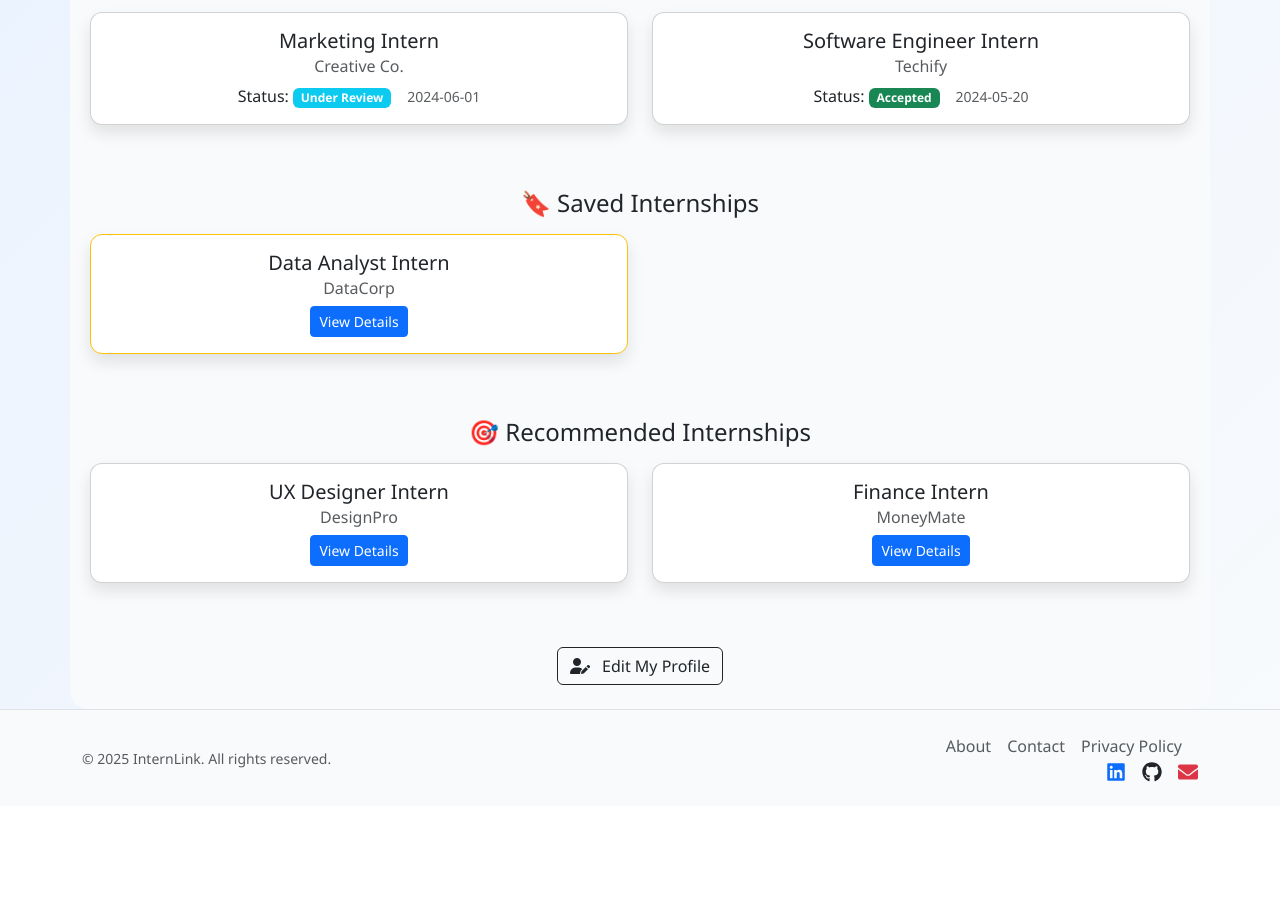
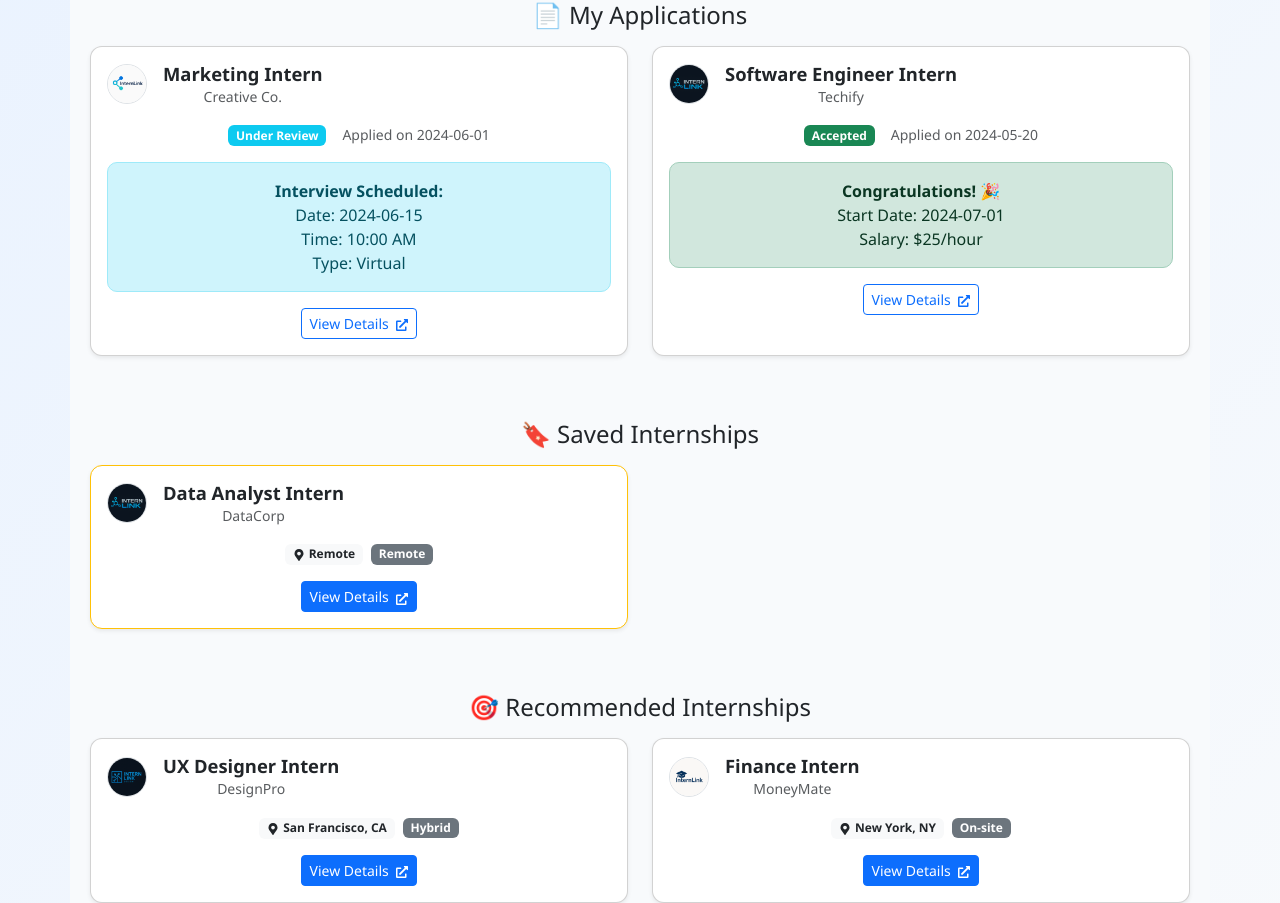
Before and after one commit to Omar-AbuShaheen/internlink, a React (Create React App) app: page /student/dashboard in a window 1280 px wide. Shown: the part 676-1579 px from the top of the page. Before the commit the page ends 1482 px from the top, so only its background shows below. Built offline with nearby package versions, Linux system fonts and the light colour scheme.

Commit message:
Update feat://// Fix company name alignment and spacing under job title

```diff
--- a/src/components/StudentDashboard.js
+++ b/src/components/StudentDashboard.js
@@ -1,37 +1,157 @@
 // src/components/StudentDashboard.js
-import React from 'react';
-import { Card, Button, Row, Col, Container, ProgressBar, Alert, Badge } from 'react-bootstrap';
+import React, { useState, useEffect } from 'react';
+import { Card, Button, Row, Col, Container, ProgressBar, Alert, Badge, Spinner } from 'react-bootstrap';
+import { useNavigate } from 'react-router-dom';
 import '@fortawesome/fontawesome-free/css/all.min.css';
-import { FaCheckCircle, FaHourglassHalf, FaBookmark, FaBell, FaClipboardList, FaUserEdit } from 'react-icons/fa';
+import { FaCheckCircle, FaHourglassHalf, FaBookmark, FaBell, FaClipboardList, FaUserEdit, FaExternalLinkAlt, FaMapMarkerAlt } from 'react-icons/fa';
 import '../styles/StudentDashboard.css';
 
 const mockApplications = [
-  { id: 1, title: 'Marketing Intern', company: 'Creative Co.', status: 'Under Review', date: '2024-06-01' },
-  { id: 2, title: 'Software Engineer Intern', company: 'Techify', status: 'Accepted', date: '2024-05-20' },
+  {
+    id: 1,
+    title: 'Marketing Intern',
+    company: 'Creative Co.',
+    status: 'Under Review',
+    date: '2024-06-01',
+    logo: require('../images/marketing-logo.png'),
+    interviewDate: '2024-06-15',
+    interviewTime: '10:00 AM',
+    interviewType: 'Virtual'
+  },
+  {
+    id: 2,
+    title: 'Software Engineer Intern',
+    company: 'Techify',
+    status: 'Accepted',
+    date: '2024-05-20',
+    logo: require('../images/tech-logo.png'),
+    startDate: '2024-07-01',
+    salary: '$25/hour'
+  },
 ];
 
 const mockRecommendations = [
-  { id: 101, title: 'UX Designer Intern', company: 'DesignPro' },
-  { id: 102, title: 'Finance Intern', company: 'MoneyMate' },
+  {
+    id: 101,
+    title: 'UX Designer Intern',
+    company: 'DesignPro',
+    logo: require('../images/design-logo.png'),
+    location: 'San Francisco, CA',
+    type: 'Hybrid'
+  },
+  {
+    id: 102,
+    title: 'Finance Intern',
+    company: 'MoneyMate',
+    logo: require('../images/logo.png'),
+    location: 'New York, NY',
+    type: 'On-site'
+  },
 ];
 
 const mockSaved = [
-  { id: 201, title: 'Data Analyst Intern', company: 'DataCorp' },
+  {
+    id: 201,
+    title: 'Data Analyst Intern',
+    company: 'DataCorp',
+    logo: require('../images/tech-logo.png'),
+    location: 'Remote',
+    type: 'Remote'
+  },
 ];
 
 function StudentDashboard() {
+  const navigate = useNavigate();
+  const [isLoading, setIsLoading] = useState(true);
+  const [error, setError] = useState(null);
+  const [applications, setApplications] = useState([]);
+  const [recommendations, setRecommendations] = useState([]);
+  const [saved, setSaved] = useState([]);
+  const [notifications, setNotifications] = useState([]);
+  const [profileProgress, setProfileProgress] = useState(0);
+
   // Example stats
   const stats = [
-    { label: 'Applications', value: 5, icon: <FaClipboardList />, color: 'primary' },
-    { label: 'Interviews', value: 1, icon: <FaHourglassHalf />, color: 'info' },
-    { label: 'Offers', value: 1, icon: <FaCheckCircle />, color: 'success' },
-    { label: 'Saved', value: 3, icon: <FaBookmark />, color: 'warning' },
+    { label: 'Applications', value: applications.length, icon: <FaClipboardList />, color: 'primary' },
+    { label: 'Interviews', value: applications.filter(app => app.status === 'Under Review').length, icon: <FaHourglassHalf />, color: 'info' },
+    { label: 'Offers', value: applications.filter(app => app.status === 'Accepted').length, icon: <FaCheckCircle />, color: 'success' },
+    { label: 'Saved', value: saved.length, icon: <FaBookmark />, color: 'warning' },
   ];
-  const profileProgress = 80;
-  const notifications = [
-    { id: 1, message: 'You have an interview scheduled for Software Engineer Intern!', type: 'info' },
-    { id: 2, message: 'Your application for Marketing Intern is under review.', type: 'primary' },
-  ];
+
+  useEffect(() => {
+    const fetchDashboardData = async () => {
+      try {
+        setIsLoading(true);
+        setError(null);
+        // Simulate API calls
+        await Promise.all([
+          new Promise(resolve => setTimeout(resolve, 1000)),
+          new Promise(resolve => setTimeout(resolve, 1200)),
+          new Promise(resolve => setTimeout(resolve, 800))
+        ]);
+
+        setApplications(mockApplications);
+        setRecommendations(mockRecommendations);
+        setSaved(mockSaved);
+        setProfileProgress(80);
+        setNotifications([
+          {
+            id: 1,
+            message: 'You have an interview scheduled for Software Engineer Intern!',
+            type: 'info',
+            date: '2024-06-14'
+          },
+          {
+            id: 2,
+            message: 'Your application for Marketing Intern is under review.',
+            type: 'primary',
+            date: '2024-06-13'
+          },
+        ]);
+      } catch (err) {
+        console.error('Error fetching dashboard data:', err);
+        setError('Failed to load dashboard data. Please try again later.');
+      } finally {
+        setIsLoading(false);
+      }
+    };
+
+    fetchDashboardData();
+  }, []);
+
+  const handleViewDetails = (internshipId) => {
+    navigate(`/internships/${internshipId}`);
+  };
+
+  const handleEditProfile = () => {
+    navigate('/profile/edit');
+  };
+
+  if (isLoading) {
+    return (
+      <Container className="student-dashboard py-5 text-center">
+        <Spinner animation="border" role="status" variant="primary">
+          <span className="visually-hidden">Loading...</span>
+        </Spinner>
+        <p className="mt-3 text-muted">Loading your dashboard...</p>
+      </Container>
+    );
+  }
+
+  if (error) {
+    return (
+      <Container className="student-dashboard py-5">
+        <Alert variant="danger" className="text-center">
+          {error}
+          <div className="mt-3">
+            <Button variant="primary" onClick={() => window.location.reload()}>
+              Retry
+            </Button>
+          </div>
+        </Alert>
+      </Container>
+    );
+  }
 
   return (
     <Container className="student-dashboard py-4">
@@ -63,29 +183,76 @@ function StudentDashboard() {
             <span className="text-primary fw-bold">{profileProgress}%</span>
           </div>
           <ProgressBar now={profileProgress} label={`${profileProgress}%`} className="mt-2" />
+          {profileProgress < 100 && (
+            <Button
+              variant="link"
+              className="mt-2 p-0 text-decoration-none"
+              onClick={handleEditProfile}
+            >
+              Complete your profile to increase your chances
+            </Button>
+          )}
         </Card.Body>
       </Card>
 
       {/* Notifications */}
       {notifications.map((note) => (
-        <Alert key={note.id} variant={note.type} className="d-flex align-items-center">
-          <FaBell className="me-2" /> {note.message}
+        <Alert key={note.id} variant={note.type} className="d-flex align-items-center justify-content-between">
+          <div>
+            <FaBell className="me-2" /> {note.message}
+          </div>
+          <small className="text-muted">{note.date}</small>
         </Alert>
       ))}
 
       {/* My Applications */}
       <h4 className="mb-3 mt-5">📄 My Applications</h4>
       <Row className="mb-5">
-        {mockApplications.map((app) => (
+        {applications.map((app) => (
           <Col key={app.id} md={6} className="mb-3">
-            <Card className="h-100">
+            <Card className="h-100 shadow-sm">
               <Card.Body>
-                <Card.Title>{app.title}</Card.Title>
-                <Card.Subtitle className="mb-2 text-muted">{app.company}</Card.Subtitle>
-                <Card.Text>
-                  Status: <Badge bg={app.status === 'Accepted' ? 'success' : app.status === 'Under Review' ? 'info' : 'secondary'}>{app.status}</Badge>
-                  <span className="ms-3 text-muted small">{app.date}</span>
-                </Card.Text>
+                <div className="d-flex align-items-center mb-3">
+                  <img
+                    src={app.logo}
+                    alt={app.company}
+                    width={40}
+                    height={40}
+                    className="rounded-circle border me-3"
+                  />
+                  <div>
+                    <Card.Title className="mb-0" style={{ fontSize: '1.15rem', fontWeight: 600 }}>{app.title}</Card.Title>
+                    <div className="text-muted small mt-1" style={{ lineHeight: 1.2 }}>{app.company}</div>
+                  </div>
+                </div>
+                <div className="mb-3">
+                  <Badge bg={app.status === 'Accepted' ? 'success' : app.status === 'Under Review' ? 'info' : 'secondary'}>
+                    {app.status}
+                  </Badge>
+                  <span className="ms-3 text-muted small">Applied on {app.date}</span>
+                </div>
+                {app.status === 'Under Review' && app.interviewDate && (
+                  <Alert variant="info" className="mb-3">
+                    <strong>Interview Scheduled:</strong><br />
+                    Date: {app.interviewDate}<br />
+                    Time: {app.interviewTime}<br />
+                    Type: {app.interviewType}
+                  </Alert>
+                )}
+                {app.status === 'Accepted' && (
+                  <Alert variant="success" className="mb-3">
+                    <strong>Congratulations! 🎉</strong><br />
+                    Start Date: {app.startDate}<br />
+                    Salary: {app.salary}
+                  </Alert>
+                )}
+                <Button
+                  variant="outline-primary"
+                  size="sm"
+                  onClick={() => handleViewDetails(app.id)}
+                >
+                  View Details <FaExternalLinkAlt className="ms-1" size={12} />
+                </Button>
               </Card.Body>
             </Card>
           </Col>
@@ -95,16 +262,40 @@ function StudentDashboard() {
       {/* Saved Internships */}
       <h4 className="mb-3">🔖 Saved Internships</h4>
       <Row className="mb-5">
-        {mockSaved.length === 0 ? (
+        {saved.length === 0 ? (
           <Col className="text-muted">No saved internships yet.</Col>
         ) : (
-          mockSaved.map((item) => (
+          saved.map((item) => (
             <Col key={item.id} md={6} className="mb-3">
-              <Card className="h-100 border-warning">
+              <Card className="h-100 border-warning shadow-sm">
                 <Card.Body>
-                  <Card.Title>{item.title}</Card.Title>
-                  <Card.Subtitle className="mb-2 text-muted">{item.company}</Card.Subtitle>
-                  <Button variant="primary" size="sm">View Details</Button>
+                  <div className="d-flex align-items-center mb-3">
+                    <img
+                      src={item.logo}
+                      alt={item.company}
+                      width={40}
+                      height={40}
+                      className="rounded-circle border me-3"
+                    />
+                    <div>
+                      <Card.Title className="mb-0" style={{ fontSize: '1.15rem', fontWeight: 600 }}>{item.title}</Card.Title>
+                      <div className="text-muted small mt-1" style={{ lineHeight: 1.2 }}>{item.company}</div>
+                    </div>
+                  </div>
+                  <div className="mb-3">
+                    <Badge bg="light" text="dark" className="me-2">
+                      <FaMapMarkerAlt className="me-1" size={12} />
+                      {item.location}
+                    </Badge>
+                    <Badge bg="secondary">{item.type}</Badge>
+                  </div>
+                  <Button
+                    variant="primary"
+                    size="sm"
+                    onClick={() => handleViewDetails(item.id)}
+                  >
+                    View Details <FaExternalLinkAlt className="ms-1" size={12} />
+                  </Button>
                 </Card.Body>
               </Card>
             </Col>
@@ -115,13 +306,37 @@ function StudentDashboard() {
       {/* Recommended Internships */}
       <h4 className="mb-3">🎯 Recommended Internships</h4>
       <Row>
-        {mockRecommendations.map((internship) => (
+        {recommendations.map((internship) => (
           <Col key={internship.id} md={6} className="mb-3">
-            <Card className="h-100">
+            <Card className="h-100 shadow-sm">
               <Card.Body>
-                <Card.Title>{internship.title}</Card.Title>
-                <Card.Subtitle className="mb-2 text-muted">{internship.company}</Card.Subtitle>
-                <Button variant="primary" size="sm">View Details</Button>
+                <div className="d-flex align-items-center mb-3">
+                  <img
+                    src={internship.logo}
+                    alt={internship.company}
+                    width={40}
+                    height={40}
+                    className="rounded-circle border me-3"
+                  />
+                  <div>
+                    <Card.Title className="mb-0" style={{ fontSize: '1.15rem', fontWeight: 600 }}>{internship.title}</Card.Title>
+                    <div className="text-muted small mt-1" style={{ lineHeight: 1.2 }}>{internship.company}</div>
+                  </div>
+                </div>
+                <div className="mb-3">
+                  <Badge bg="light" text="dark" className="me-2">
+                    <FaMapMarkerAlt className="me-1" size={12} />
+                    {internship.location}
+                  </Badge>
+                  <Badge bg="secondary">{internship.type}</Badge>
+                </div>
+                <Button
+                  variant="primary"
+                  size="sm"
+                  onClick={() => handleViewDetails(internship.id)}
+                >
+                  View Details <FaExternalLinkAlt className="ms-1" size={12} />
+                </Button>
               </Card.Body>
             </Card>
           </Col>
@@ -130,7 +345,10 @@ function StudentDashboard() {
 
       {/* Edit Profile */}
       <div className="text-center mt-5">
-        <Button variant="outline-dark">
+        <Button
+          variant="outline-dark"
+          onClick={handleEditProfile}
+        >
           <i className="fa-solid fa-user-pen me-2"></i> Edit My Profile
         </Button>
       </div>
```
